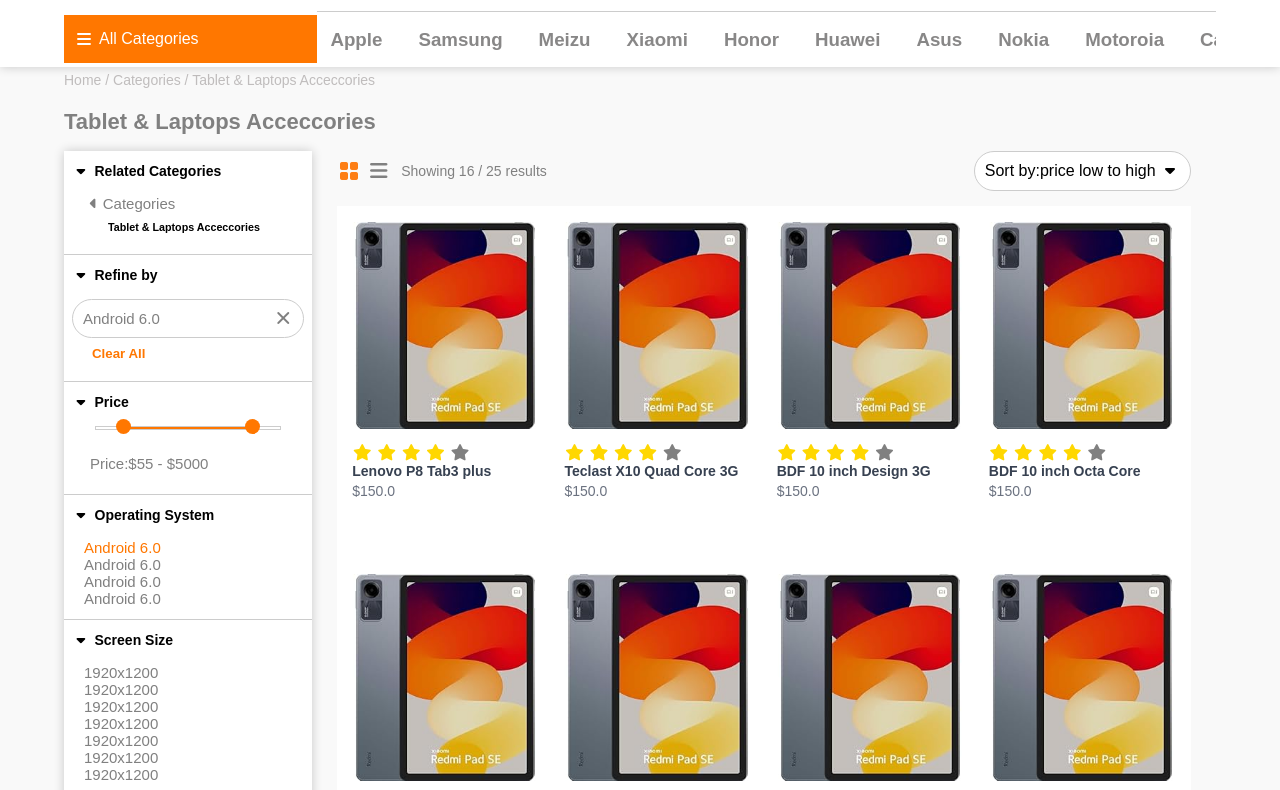
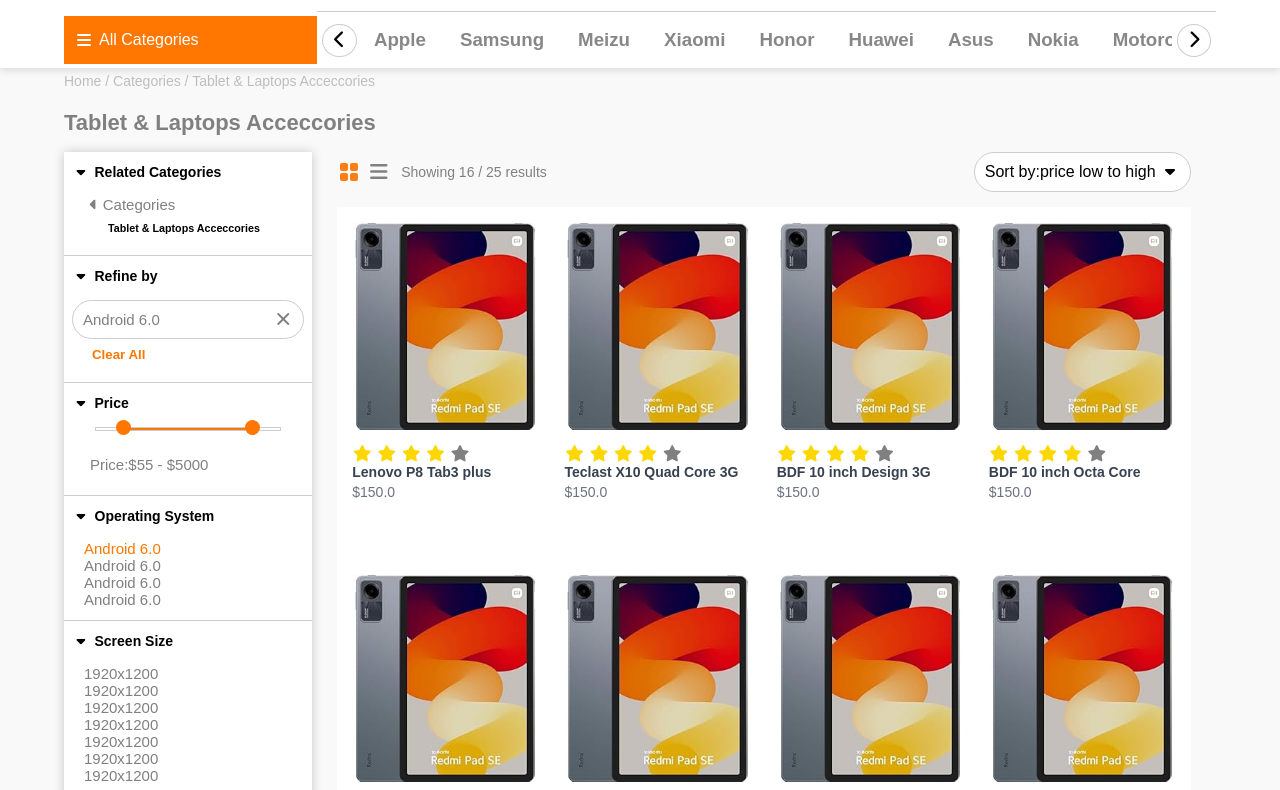
Before and after one commit to Razanbalata/E-commerce, a plain HTML site: page index.html in a window 1280 px wide. Shown: the part 108-898 px from the top of the page. Drawn offline with Linux system fonts and the light colour scheme; files whose address does not match are found by name.

Commit message:
new edits

```diff
--- a/index.html
+++ b/index.html
@@ -61,7 +61,6 @@
             <i class="fa fa-bars burger"></i>
           </div>
           <div class="devices-mobile">
-
             <h3>Apple</h3>
             <h3>Samsung</h3>
             <h3>Meizu</h3>
@@ -75,6 +74,8 @@
           </div>
           <div class="two">
             <div class="div-one"><i class="fa fa-bars"></i> All Categories</div>
+            <div class="devices-wrapper">
+              <button class="prev"><i class="fa fa-chevron-left"></i></button>
               <div class="devices">
                 <h3>Apple</h3>
                 <h3>Samsung</h3>
@@ -84,8 +85,10 @@
                 <h3>Huawei</h3>
                 <h3>Asus</h3>
                 <h3>Nokia</h3>
-            <h3>Motoroia</h3>
+                <h3>Motorola</h3>
                 <h3>Caterpillar</h3>
+              </div>
+              <button class="next"><i class="fa fa-chevron-right"></i></button>
             </div>
           </div>
         </div>
@@ -189,7 +192,14 @@
               </div>
               <div>
                 <p>xiaomi tablet</p>
-                <p style="color: rgb(255, 119, 0); border-color: rgb(255, 119, 0)">Hover</p>
+                <p
+                  style="
+                    color: rgb(255, 119, 0);
+                    border-color: rgb(255, 119, 0);
+                  "
+                >
+                  Hover
+                </p>
               </div>
             </div>
           </aside>
@@ -241,16 +251,21 @@
                 </p>
               </div>
             </div>
-            <div class="content">
-            </div>
+            <div class="content"></div>
             <div class="btn">
               <button>
                 <i class="fa-solid fa-rotate-right"></i> Show more
               </button>
             </div>
             <div class="slides">
-              <p><</p>
-              <p style="background-color: rgb(255, 119, 0); color: white; border: none">
+              <p><i class="fa fa-chevron-left"></i></p>
+              <p
+                style="
+                  background-color: rgb(255, 119, 0);
+                  color: white;
+                  border: none;
+                "
+              >
                 1
               </p>
               <p>2</p>
@@ -258,7 +273,7 @@
               <p class="hide">4</p>
               <p class="hide">5</p>
               <p style="border: none; background-color: transparent">...</p>
-              <p>></p>
+              <p><i class="fa fa-chevron-right"></i></p>
             </div>
             <div class="viewed">
               <h2>Recently Viewed</h2>
@@ -282,9 +297,17 @@
                         <p class="hide-price">$329.99</p>
                         <div class="hide-card">
                           <div class="discount"><p>-50%</p></div>
-                          <div class="new-price"><p>$329.99</p><p style="text-decoration: line-through;">$150.00</p></div>
+                          <div class="new-price">
+                            <p>$329.99</p>
+                            <p style="text-decoration: line-through">$150.00</p>
+                          </div>
                           <button>Add to cart</button>
-                          <span><i class="fa-regular fa-heart" style="color: #000;"></i></span>
+                          <span
+                            ><i
+                              class="fa-regular fa-heart"
+                              style="color: #000"
+                            ></i
+                          ></span>
                         </div>
                       </div>
                     </div>
@@ -307,9 +330,17 @@
                         <p class="hide-price">$150.99</p>
                         <div class="hide-card">
                           <div class="discount"><p>-50%</p></div>
-                          <div class="new-price"><p>$329.99</p><p style="text-decoration: line-through;">$150.00</p></div>
+                          <div class="new-price">
+                            <p>$329.99</p>
+                            <p style="text-decoration: line-through">$150.00</p>
+                          </div>
                           <button>Add to cart</button>
-                          <span><i class="fa-regular fa-heart" style="color: #000;"></i></span>
+                          <span
+                            ><i
+                              class="fa-regular fa-heart"
+                              style="color: #000"
+                            ></i
+                          ></span>
                         </div>
                       </div>
                     </div>
@@ -332,9 +363,17 @@
                         <p class="hide-price">$586.99</p>
                         <div class="hide-card">
                           <div class="discount"><p>-50%</p></div>
-                          <div class="new-price"><p>$329.99</p><p style="text-decoration: line-through;">$150.00</p></div>
+                          <div class="new-price">
+                            <p>$329.99</p>
+                            <p style="text-decoration: line-through">$150.00</p>
+                          </div>
                           <button>Add to cart</button>
-                          <span><i class="fa-regular fa-heart" style="color: #000;"></i></span>
+                          <span
+                            ><i
+                              class="fa-regular fa-heart"
+                              style="color: #000"
+                            ></i
+                          ></span>
                         </div>
                       </div>
                     </div>
@@ -357,9 +396,17 @@
                         <p class="hide-price">$50.00</p>
                         <div class="hide-card">
                           <div class="discount"><p>-50%</p></div>
-                          <div class="new-price"><p>$329.99</p><p style="text-decoration: line-through;">$150.00</p></div>
+                          <div class="new-price">
+                            <p>$329.99</p>
+                            <p style="text-decoration: line-through">$150.00</p>
+                          </div>
                           <button>Add to cart</button>
-                          <span><i class="fa-regular fa-heart" style="color: #000;"></i></span>
+                          <span
+                            ><i
+                              class="fa-regular fa-heart"
+                              style="color: #000"
+                            ></i
+                          ></span>
                         </div>
                       </div>
                     </div>
--- a/min.js
+++ b/min.js
@@ -181,8 +181,34 @@ function handleResize() {
     overlay.style.opacity = "0";
     overlay.style.pointerEvents = "none";
     devicesDesc.style.overflow = "auto";
-    devicesDesc.style.height = "8.3vh";
+    devicesDesc.style.height = "6.7vh";
   }
 }
 
 window.addEventListener("resize", handleResize);
+
+const scrollContainer = document.querySelector(".devices");
+const nextBtn = document.querySelector(".next");
+const prevBtn = document.querySelector(".prev");
+
+function checkOverflow() {
+  if (scrollContainer.scrollWidth > scrollContainer.clientWidth) {
+    nextBtn.style.display = "block";
+    prevBtn.style.display = "block";
+  } else {
+    nextBtn.style.display = "none";
+    prevBtn.style.display = "none";
+  }
+}
+
+// عند تحميل الصفحة + تغيير حجم الشاشة
+checkOverflow();
+window.addEventListener("resize", checkOverflow);
+
+nextBtn.addEventListener("click", () => {
+  scrollContainer.scrollBy({ left: 200, behavior: "smooth" });
+});
+
+prevBtn.addEventListener("click", () => {
+  scrollContainer.scrollBy({ left: -200, behavior: "smooth" });
+});
--- a/style.css
+++ b/style.css
@@ -116,13 +116,57 @@ header .second-header div.two .devices {
   justify-content: flex-start;
   align-items: center;
   gap: 10px;
-  border-top: 1px solid #ccc;
   width: 100%;
   color: #0d0a0a7d;
   transition: max-height 0.4s ease;
-  overflow: auto;
+  overflow-x: auto;
+  overflow-y: hidden;
   height: 7vh;
 }
+
+.devices-wrapper {
+  display: flex;
+  align-items: center;
+  width: 100%;
+  position: relative;
+  overflow-x: auto;
+  overflow-y: hidden;
+  border-top: 1px solid #ccc;
+
+}
+
+.devices {
+  display: flex;
+  gap: 20px;
+  width: 100%;
+  color: #0d0a0a7d;
+  overflow-y: hidden;
+  scroll-behavior: smooth;
+  scrollbar-width: none;
+  -ms-overflow-style: none;
+}
+.devices::-webkit-scrollbar {
+  display: none;
+}
+
+button.prev,
+button.next {
+  background: #fff;
+  border: 1px solid #ccc;
+  cursor: pointer;
+  font-size: 18px;
+  padding: 5px;
+  border-radius: 50%;
+  margin: 0 5px;
+  transition: 0.3s;
+}
+
+/* نبدأ مخفيين */
+button.prev,
+button.next {
+  display: none;
+}
+
 .devices-mobile {
   max-height: 0;
   opacity: 0;
@@ -162,7 +206,7 @@ header .second-header div.two .devices {
   transition: .5s;
 }
 .devices h3 {
-  padding:13px;
+  padding:5.3px 12px;
   font-weight: 600;
 }
 .devices h3:hover {
@@ -524,7 +568,7 @@ img {
 }
 .all-content section .slides p {
   background-color: #fff;
-  padding: 5px 8px;
+  padding: 6px 10px;
   border: 1px solid #ccc;
 }
 .slides p:hover{
@@ -670,7 +714,7 @@ p {
   }
 }
 
-@media (max-width: 1020px) {
+@media (max-width: 1024px) {
   .first-header {
     display: none;
   }
@@ -683,14 +727,12 @@ p {
   header .second-header .one form {
     width: 65% !important;
   }
-  header .second-header .one form i {
-    width: 33px !important;
-  }
+
   .div-one {
     flex: 1 1 30%;
   }
   .devices {
-    overflow: auto;
+    overflow-x: auto;
   }
   .settings-toggle {
     display: block !important;
@@ -772,6 +814,7 @@ p {
   header .second-header div.one form i {
     color: #000;
     background-color: transparent;
+     width: 33px !important;
   }
   .two {
     display: none !important;
```
Lines whose indentation alone changed are shown as unchanged.
